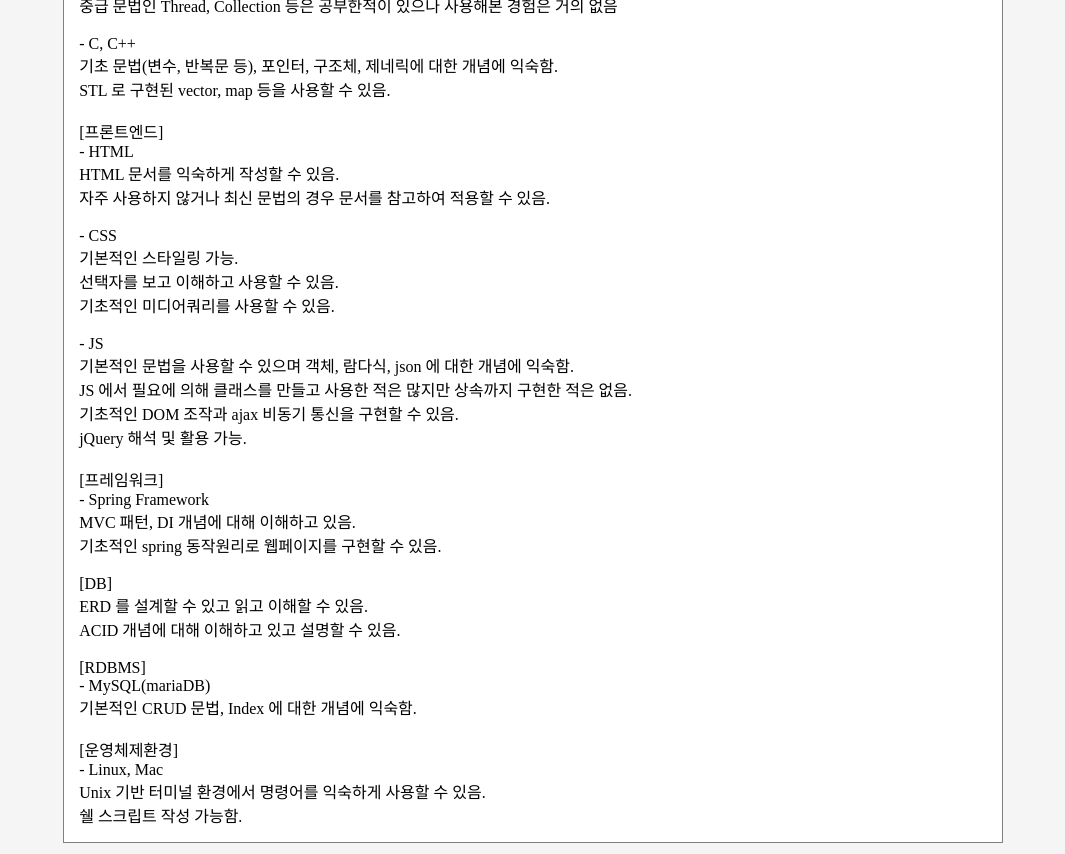
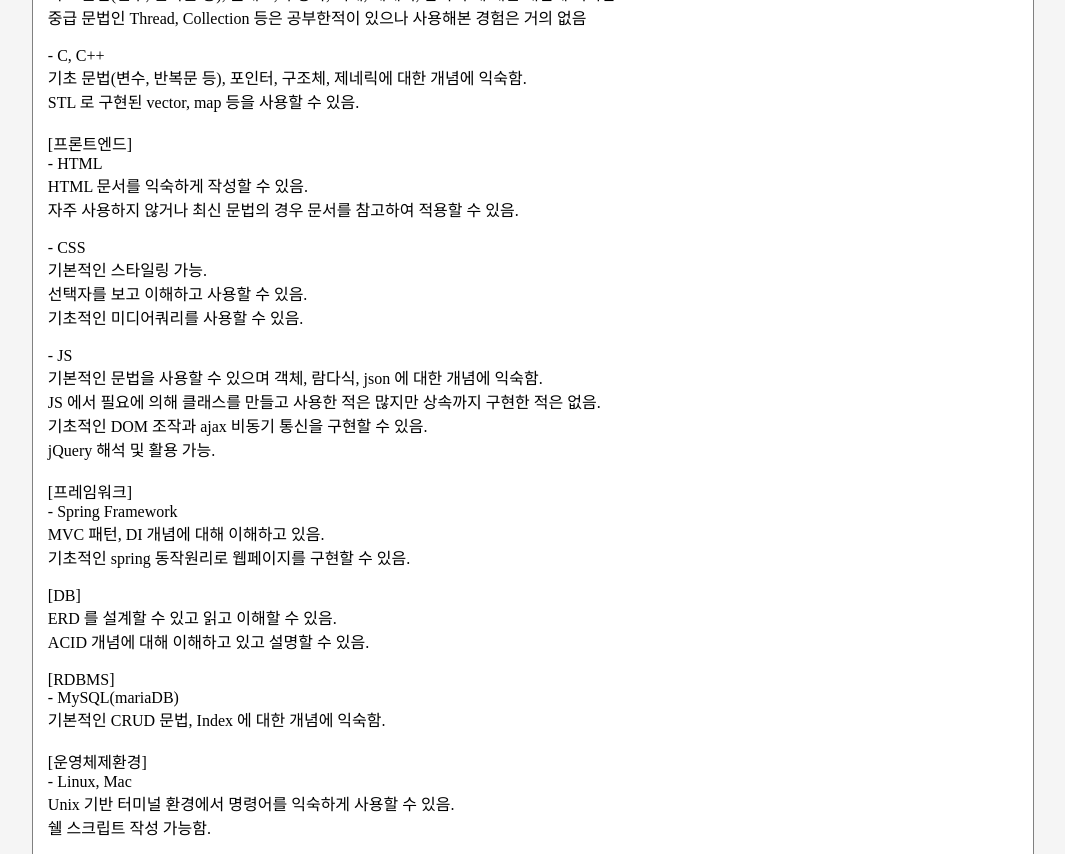
Before and after one commit to Hoon1999/resume, a plain HTML site: page index.html in a window 1280 px wide. Shown: the part 2018-2872 px from the top of the page, without its empty margins (107-1172 px from the left). Drawn offline with Linux system fonts and the light colour scheme.

Commit message:
test: body 의 width 를 1200px to 100vw 로 수정

```diff
--- a/style.css
+++ b/style.css
@@ -3,7 +3,7 @@ html {
 }
 
 body {
-    width: 1200px;
+    width: 100vw;
     margin: 0px;
     margin-left: auto;
     margin-right: auto;
```
